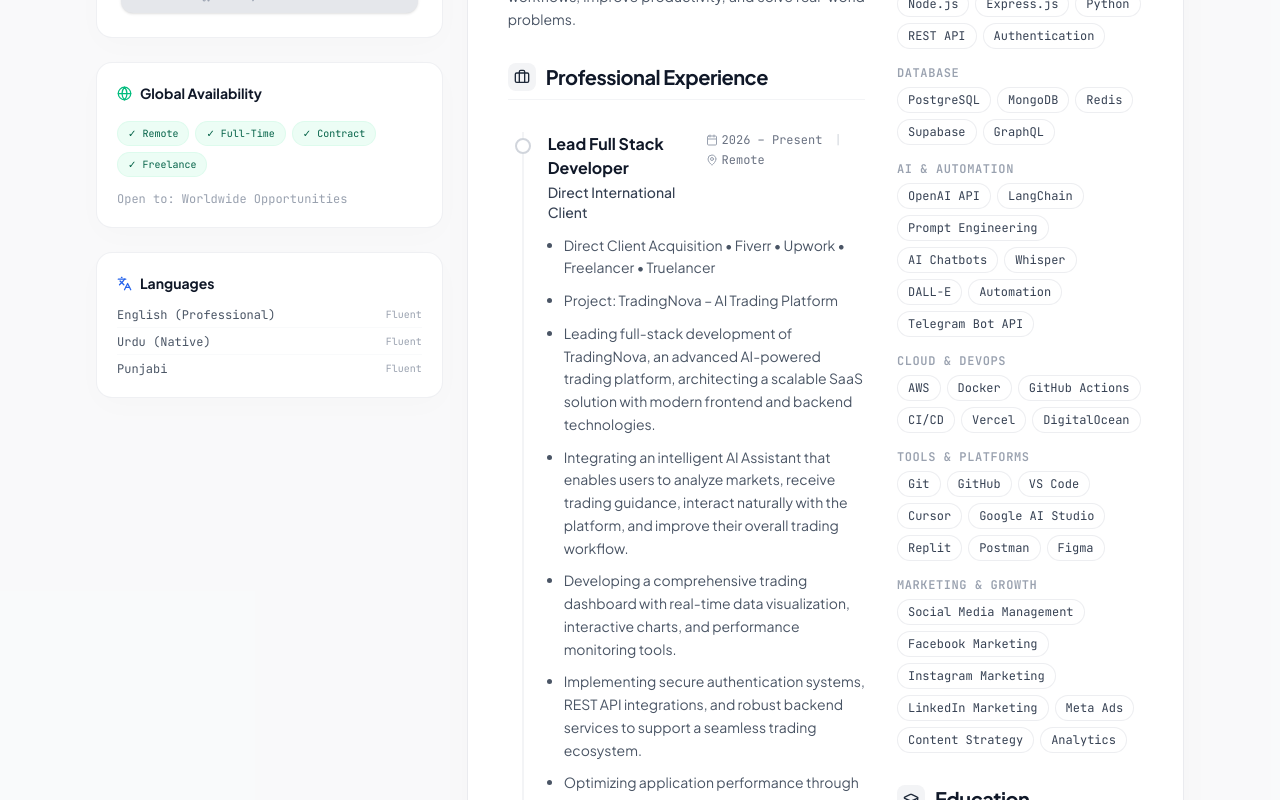
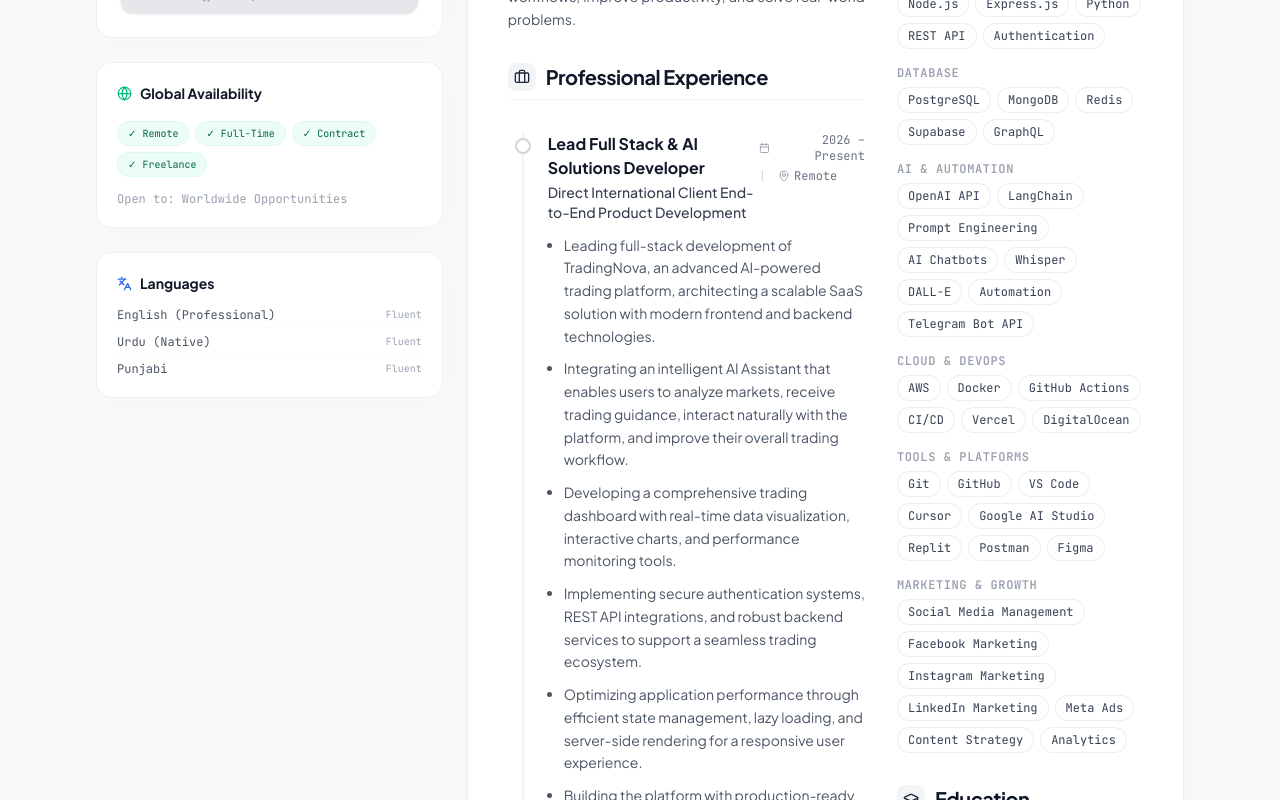
Before and after one commit to foxilittlethin29-arch/resume, a React (Vite) app: page /#/ in a window 1280 px wide. Shown: the part 680-1480 px from the top of the page. Built offline with nearby package versions, Linux system fonts and the light colour scheme.

Commit message:
updated titles: Lead Full Stack & AI Solutions Developer, Full Stack & AI Engineer, Website & SaaS Application Developer

```diff
--- a/src/data.ts
+++ b/src/data.ts
@@ -17,13 +17,11 @@ export const resumeData: ResumeData = {
   summary: "Results-driven Full Stack & AI Engineer with 5+ years of experience delivering scalable SaaS platforms, AI-powered automation systems, CRM solutions, and high-performance web applications. Skilled in React, Next.js, Node.js, TypeScript, Python, PostgreSQL, OpenAI APIs, LangChain, Docker, AWS, and cloud-native development. Passionate about building intelligent products that automate business workflows, improve productivity, and solve real-world problems.",
   experiences: [
     {
-      role: "Lead Full Stack Developer",
-      company: "Direct International Client",
+      role: "Lead Full Stack & AI Solutions Developer",
+      company: "Direct International Client End-to-End Product Development",
       period: "2026 – Present",
       location: "Remote",
       bullets: [
-        "Direct Client Acquisition • Fiverr • Upwork • Freelancer • Truelancer",
-        "Project: TradingNova – AI Trading Platform",
         "Leading full-stack development of TradingNova, an advanced AI-powered trading platform, architecting a scalable SaaS solution with modern frontend and backend technologies.",
         "Integrating an intelligent AI Assistant that enables users to analyze markets, receive trading guidance, interact naturally with the platform, and improve their overall trading workflow.",
         "Developing a comprehensive trading dashboard with real-time data visualization, interactive charts, and performance monitoring tools.",
@@ -48,7 +46,7 @@ export const resumeData: ResumeData = {
     },
     {
       role: "Website & SaaS Application Developer",
-      company: "International Remote Clients",
+      company: "Direct International Client End-to-End Product Development",
       period: "2016 – Present",
       location: "Remote",
       bullets: [
```
